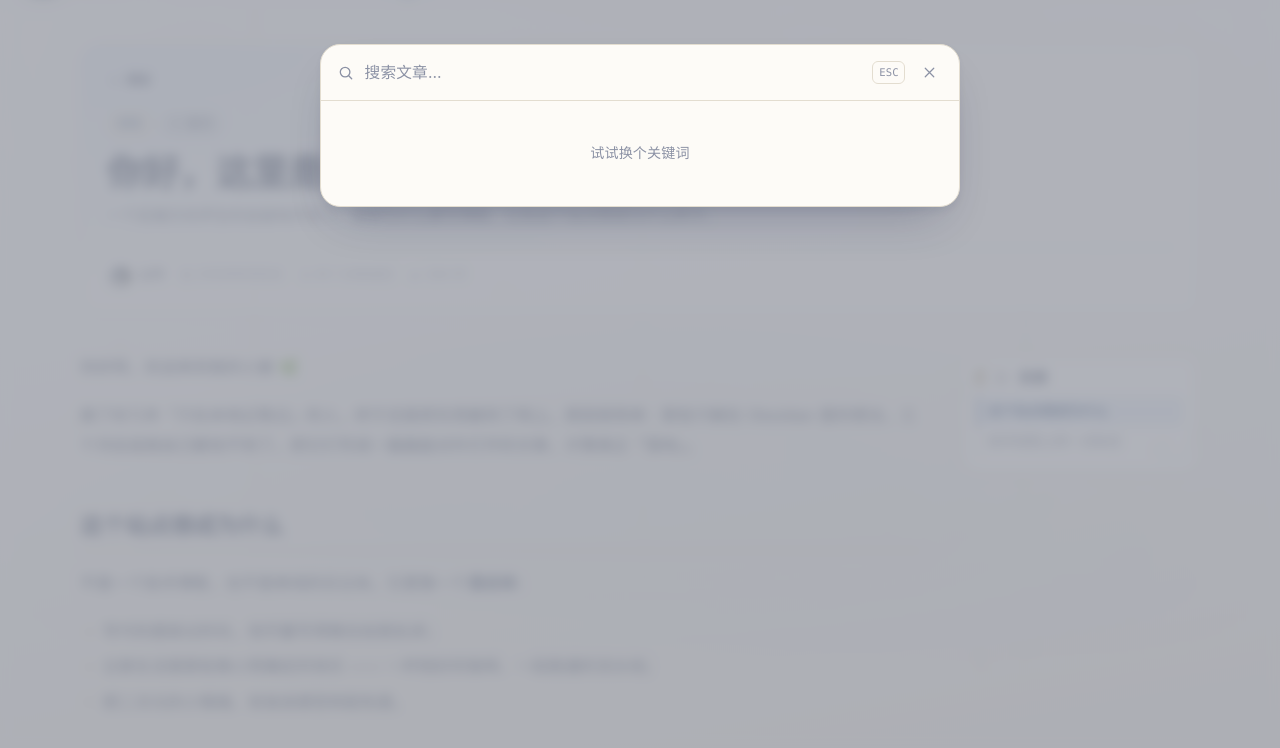
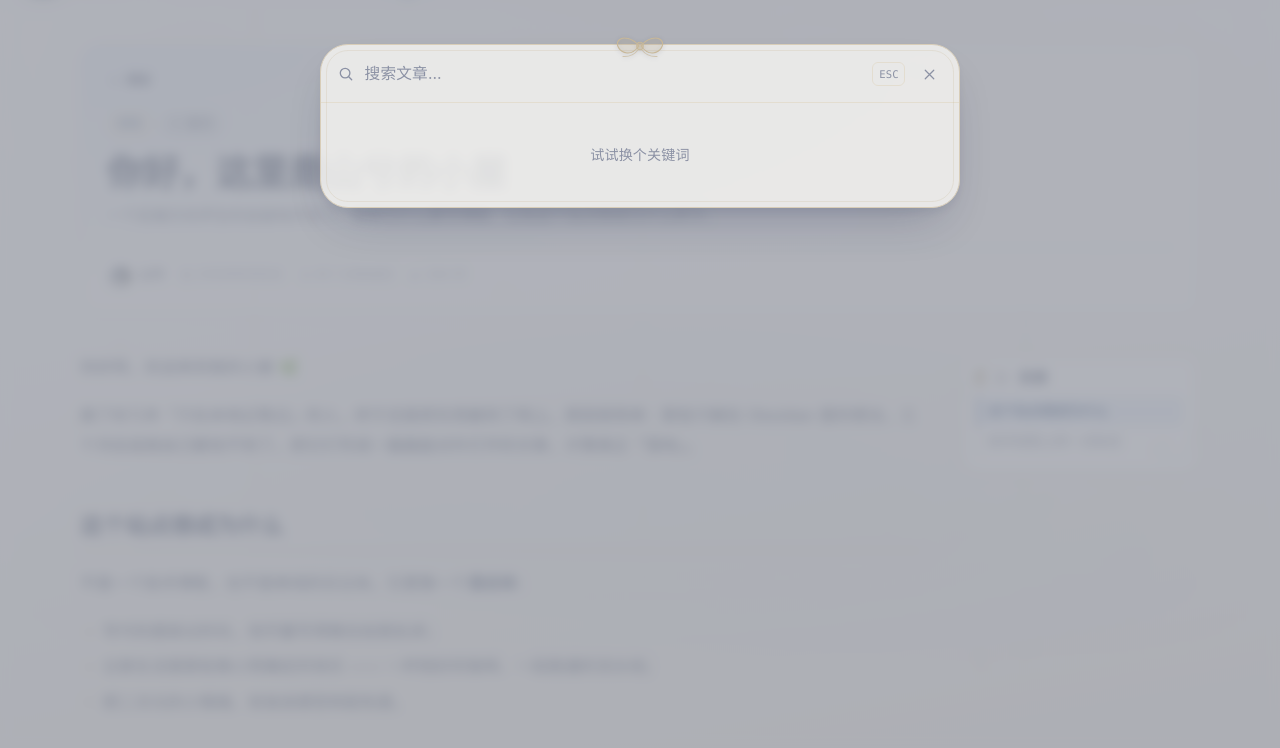
Before and after one commit to is-shanxi/shanxi-site, an Astro site: page /blog/2026-hello-world in a window 1280 px wide. Both pictures are taken after a click on the button "搜索". Shown: the part 52-800 px from the top of the page. Built offline with nearby package versions, Linux system fonts and the light colour scheme; Astro itself is replaced by a stand-in of ours; a web font is replaced by a local one.

Commit message:
search: 缎带蝴蝶结 + 雕花圆角弹窗
- 新增 .search-bow：骑在 .search-panel 顶边中央的缎带蝴蝶结 SVG
  (双环 + 中央结 + 飘带)，金边投影
- .search-panel 改为半透明磨砂 (blur 16px) + 哑光浅金描边 + r-xl 雕花
- ::after 5px 金线内框统一雕花语言
- .search-results 自身圆角裁切，panel overflow: visible 以容纳蝴蝶结
- 搜索交互逻辑 (Pagefind 懒加载 / 快捷键 / 防抖 / XSS 转义) 完全保留

```diff
--- a/src/components/layout/SearchDialog.astro
+++ b/src/components/layout/SearchDialog.astro
@@ -7,6 +7,50 @@ const t = useTranslations();
 
 <dialog class="search-dialog" data-search-dialog aria-label={t('search.open')}>
   <div class="search-panel">
+    <div class="search-bow" aria-hidden="true">
+      <svg width="66" height="30" viewBox="0 0 66 30" fill="none">
+        <path
+          d="M32 15C26 7 16 5 12 9c-4 4 0 12 8 13 5 .6 9-3 12-7z"
+          fill="var(--gold)"
+          fill-opacity="0.22"
+          stroke="var(--gold)"
+          stroke-width="1.1"
+          stroke-linejoin="round"
+        />
+        <path
+          d="M34 15c6-8 16-10 20-6 4 4 0 12-8 13-5 .6-9-3-12-7z"
+          fill="var(--gold)"
+          fill-opacity="0.22"
+          stroke="var(--gold)"
+          stroke-width="1.1"
+          stroke-linejoin="round"
+        />
+        <ellipse
+          cx="33"
+          cy="15"
+          rx="3.2"
+          ry="3.8"
+          fill="var(--gold)"
+          fill-opacity="0.5"
+          stroke="var(--gold)"
+          stroke-width="1.1"
+        />
+        <path
+          d="M31 19c-4 5-9 7-15 6.5"
+          stroke="var(--gold)"
+          stroke-width="1.1"
+          stroke-linecap="round"
+          opacity="0.7"
+        />
+        <path
+          d="M35 19c4 5 9 7 15 6.5"
+          stroke="var(--gold)"
+          stroke-width="1.1"
+          stroke-linecap="round"
+          opacity="0.7"
+        />
+      </svg>
+    </div>
     <div class="search-bar">
       <Icon name="search" size={18} class="text-[var(--text-subtle)]" />
       <input
@@ -193,18 +237,42 @@ const t = useTranslations();
   }
 
   .search-panel {
-    background: var(--surface);
-    border: 1px solid var(--border);
-    border-radius: var(--r-lg);
+    position: relative;
+    background: var(--surface-glass);
+    border: 1px solid color-mix(in oklab, var(--gold) 42%, var(--border));
+    border-radius: var(--r-xl);
     box-shadow: var(--shadow-lg);
-    overflow: hidden;
+    backdrop-filter: blur(16px) saturate(1.1);
+    -webkit-backdrop-filter: blur(16px) saturate(1.1);
+    overflow: visible;
+  }
+
+  /* 雕花内框：细金描线 */
+  .search-panel::after {
+    content: '';
+    position: absolute;
+    inset: 5px;
+    border-radius: calc(var(--r-xl) - 6px);
+    border: 1px solid color-mix(in oklab, var(--gold) 24%, transparent);
+    pointer-events: none;
+  }
+
+  /* 缎带蝴蝶结：骑在面板顶边中央 */
+  .search-bow {
+    position: absolute;
+    top: -14px;
+    left: 50%;
+    translate: -50% 0;
+    z-index: 1;
+    pointer-events: none;
+    filter: drop-shadow(0 1px 2px rgb(21 34 74 / 0.18));
   }
 
   .search-bar {
     display: flex;
     align-items: center;
     gap: 0.6rem;
-    padding: 0.85rem 1rem;
+    padding: 0.95rem 1rem 0.85rem;
     border-block-end: 1px solid var(--border);
   }
 
@@ -254,6 +322,7 @@ const t = useTranslations();
     max-block-size: 52vh;
     overflow-y: auto;
     padding: 0.5rem;
+    border-radius: 0 0 calc(var(--r-xl) - 1px) calc(var(--r-xl) - 1px);
   }
 
   .search-results :global(.search-tip) {
```
